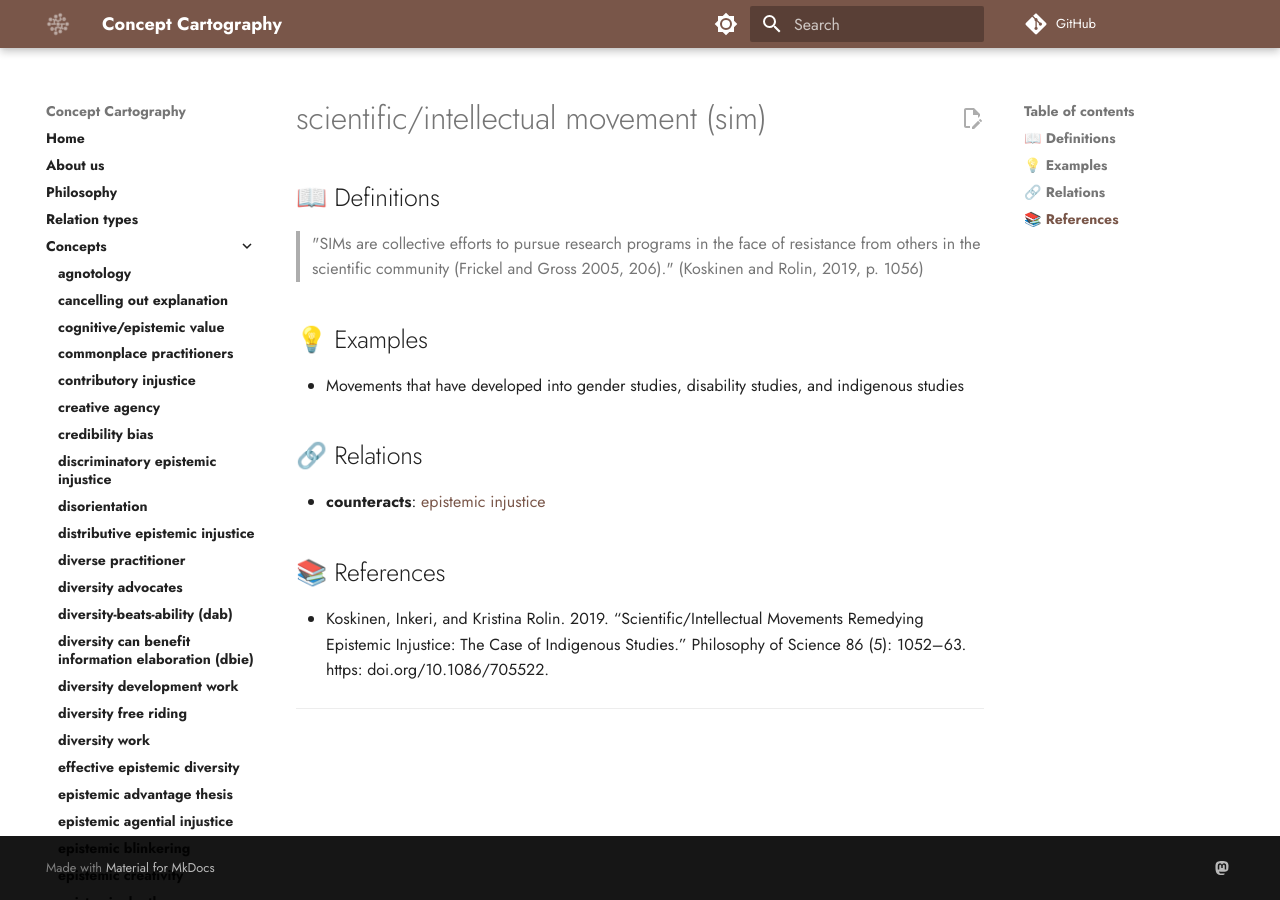
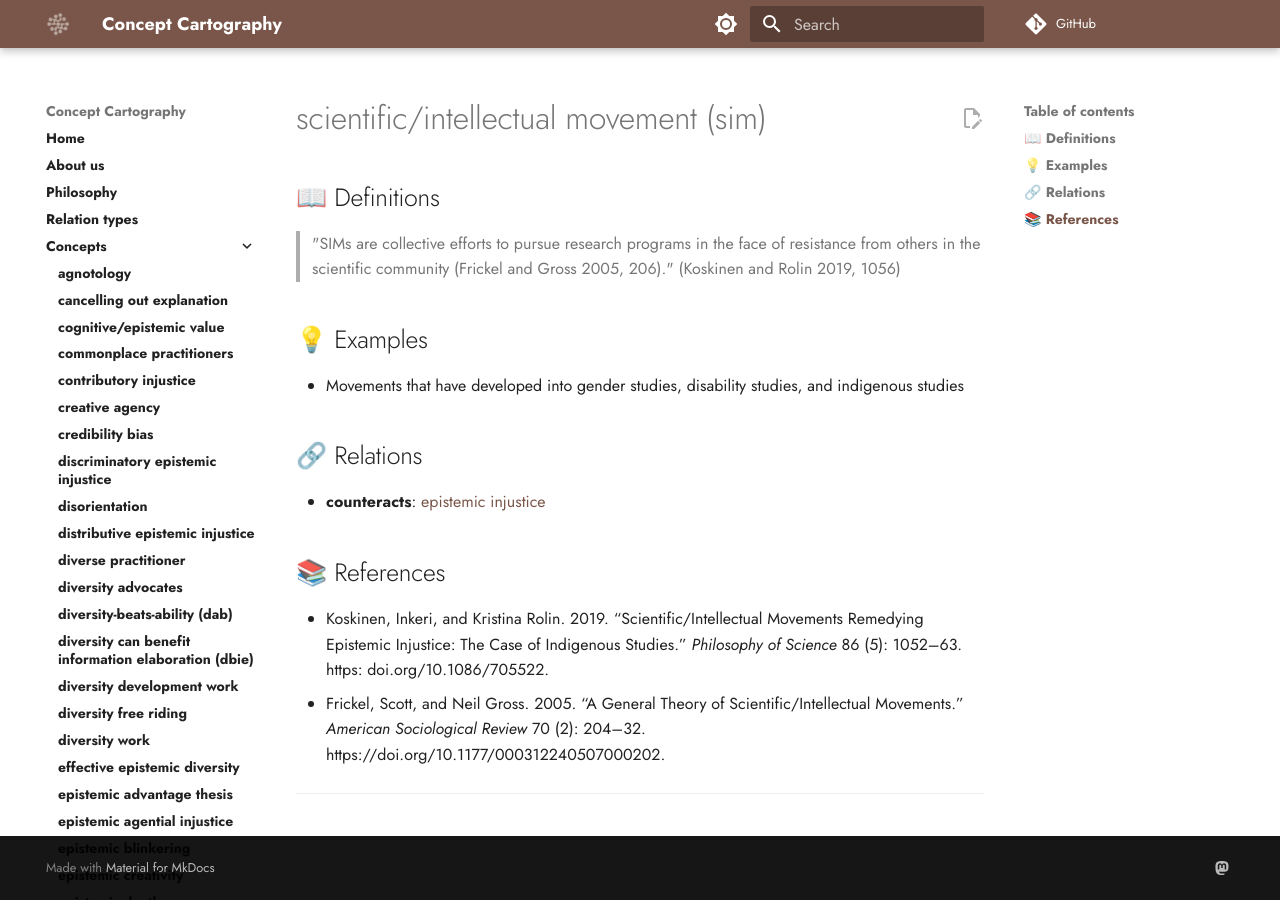
Before and after one commit to conceptcartography/conceptcartography, an MkDocs documentation site: the page built from docs/concepts/scientific-intellectual-movement-sim.md, in a window 1280 px wide. Built offline with MkDocs 1.6.1 and Material for MkDocs 9.7.7, drawn with Linux system fonts in a browser that asks for light colours; comment, search, counter and statistics services are not loaded; the version menu is left out.

Commit message:
Update scientific-intellectual-movement-sim.md
updated references

```diff
--- a/docs/concepts/scientific-intellectual-movement-sim.md
+++ b/docs/concepts/scientific-intellectual-movement-sim.md
@@ -2,7 +2,7 @@
 
 ## 📖 Definitions
 
-> "SIMs are collective efforts to pursue research programs in the face of resistance from others in the scientific community (Frickel and Gross 2005, 206)." (Koskinen and Rolin, 2019, p. 1056)
+> "SIMs are collective efforts to pursue research programs in the face of resistance from others in the scientific community (Frickel and Gross 2005, 206)." (Koskinen and Rolin 2019, 1056)
 
 ## 💡 Examples
 
@@ -14,7 +14,8 @@
 
 ## 📚 References
 
-- Koskinen, Inkeri, and Kristina Rolin. 2019. “Scientific/Intellectual Movements Remedying Epistemic Injustice: The Case of Indigenous Studies.” Philosophy of Science 86 (5): 1052–63. https: doi.org/10.1086/705522.
+- Koskinen, Inkeri, and Kristina Rolin. 2019. “Scientific/Intellectual Movements Remedying Epistemic Injustice: The Case of Indigenous Studies.” _Philosophy of Science_ 86 (5): 1052–63. https: doi.org/10.1086/705522.
+- Frickel, Scott, and Neil Gross. 2005. “A General Theory of Scientific/Intellectual Movements.” _American Sociological Review_ 70 (2): 204–32. https://doi.org/10.1177/000312240507000202.
 
 ---
 
```
